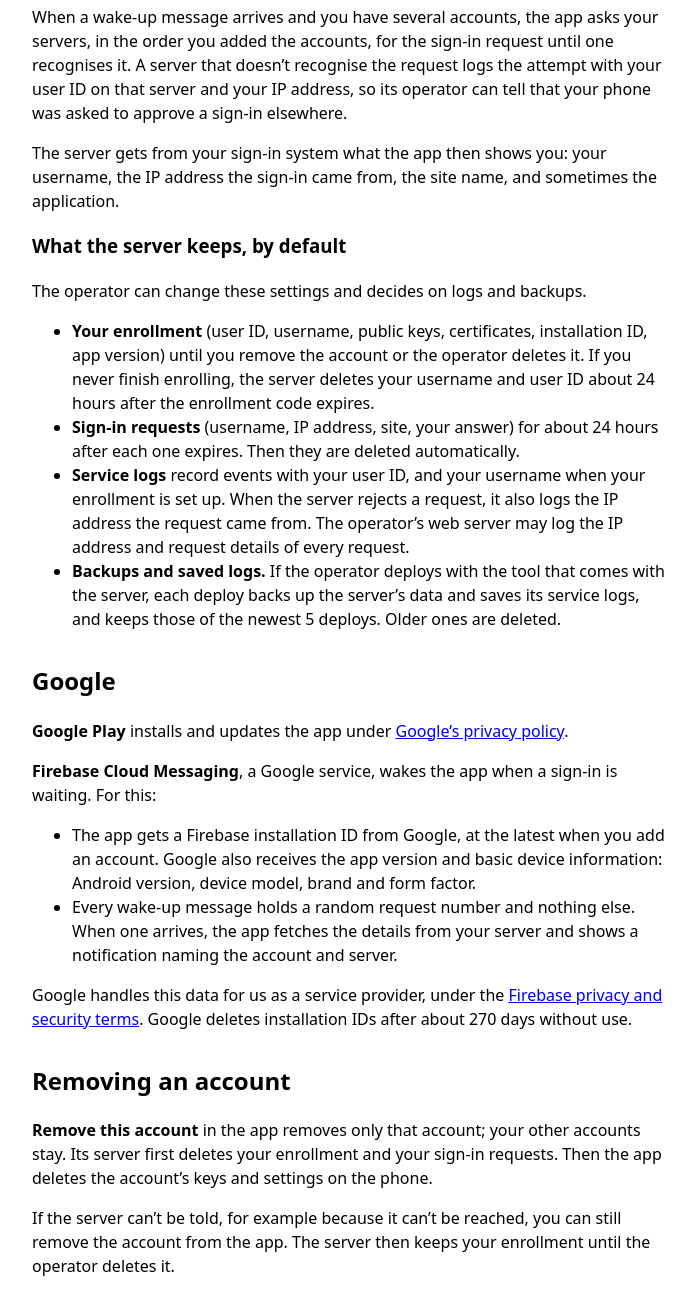
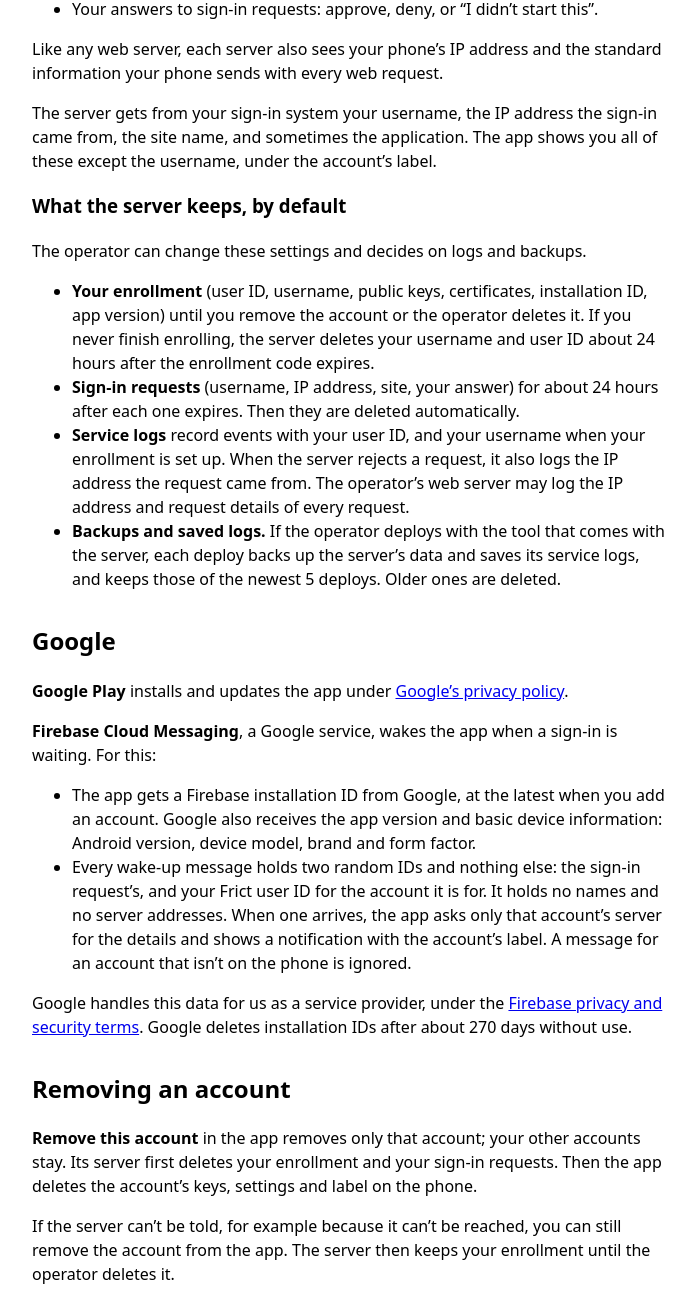
Before and after one commit to frict-auth/frict.app, a plain HTML site: page index.html in a window 1280 px wide. Shown: the part 1346-2635 px from the top of the page, without its empty margins (288-983 px from the left). Drawn offline with Linux system fonts and the light colour scheme.

Commit message:
Match the policy to routed pushes and account labels
Pushes carry the request and user IDs and reach only the named account's
server (frict-server #38, frict-android #34), so no other operator learns
of a sign-in. Accounts get a label from the enroll reply's username that
stays on the phone (frict-server #39, frict-android #35).

Co-Authored-By: Claude Opus 5.5 <noreply@anthropic.com>

Co-authored-by: omnigent <noreply@omnigent.ai>

```diff
--- a/index.html
+++ b/index.html
@@ -22,6 +22,7 @@ h2 { margin-top: 2rem; }
 <ul>
 <li><strong>Sign-in keys.</strong> For each account, the app creates two keys in Android’s secure key storage. The private halves never leave the phone.</li>
 <li><strong>Account settings.</strong> For each account: the server’s address, your Frict user ID, and whether approving accepts only your fingerprint or another strong biometric (such as face unlock on some phones), or also your screen lock.</li>
+<li><strong>Account label.</strong> When you add an account, the server returns your username on that sign-in system. The app suggests a label made of that username and the server’s host name, which you can change. The label stays on the phone: the app never sends it to a server or to Google.</li>
 <li><strong>Camera.</strong> If you scan the enrollment QR code, the app reads camera frames in memory to find the code. It does not save or send images. You can paste the link instead.</li>
 <li><strong>Biometrics and screen lock.</strong> Android checks your fingerprint or another strong biometric (such as face unlock on some phones), or your screen lock. The app only learns whether the check passed.</li>
 </ul>
@@ -37,8 +38,7 @@ h2 { margin-top: 2rem; }
 <li>Your answers to sign-in requests: approve, deny, or “I didn’t start this”.</li>
 </ul>
 <p>Like any web server, each server also sees your phone’s IP address and the standard information your phone sends with every web request.</p>
-<p>When a wake-up message arrives and you have several accounts, the app asks your servers, in the order you added the accounts, for the sign-in request until one recognises it. A server that doesn’t recognise the request logs the attempt with your user ID on that server and your IP address, so its operator can tell that your phone was asked to approve a sign-in elsewhere.</p>
-<p>The server gets from your sign-in system what the app then shows you: your username, the IP address the sign-in came from, the site name, and sometimes the application.</p>
+<p>The server gets from your sign-in system your username, the IP address the sign-in came from, the site name, and sometimes the application. The app shows you all of these except the username, under the account’s label.</p>
 
 <h3>What the server keeps, by default</h3>
 <p>The operator can change these settings and decides on logs and backups.</p>
@@ -54,12 +54,12 @@ h2 { margin-top: 2rem; }
 <p><strong>Firebase Cloud Messaging</strong>, a Google service, wakes the app when a sign-in is waiting. For this:</p>
 <ul>
 <li>The app gets a Firebase installation ID from Google, at the latest when you add an account. Google also receives the app version and basic device information: Android version, device model, brand and form factor.</li>
-<li>Every wake-up message holds a random request number and nothing else. When one arrives, the app fetches the details from your server and shows a notification naming the account and server.</li>
+<li>Every wake-up message holds two random IDs and nothing else: the sign-in request’s, and your Frict user ID for the account it is for. It holds no names and no server addresses. When one arrives, the app asks only that account’s server for the details and shows a notification with the account’s label. A message for an account that isn’t on the phone is ignored.</li>
 </ul>
 <p>Google handles this data for us as a service provider, under the <a href="https://firebase.google.com/support/privacy">Firebase privacy and security terms</a>. Google deletes installation IDs after about 270 days without use.</p>
 
 <h2>Removing an account</h2>
-<p><strong>Remove this account</strong> in the app removes only that account; your other accounts stay. Its server first deletes your enrollment and your sign-in requests. Then the app deletes the account’s keys and settings on the phone.</p>
+<p><strong>Remove this account</strong> in the app removes only that account; your other accounts stay. Its server first deletes your enrollment and your sign-in requests. Then the app deletes the account’s keys, settings and label on the phone.</p>
 <p>If the server can’t be told, for example because it can’t be reached, you can still remove the account from the app. The server then keeps your enrollment until the operator deletes it.</p>
 <p>Removing an account doesn’t delete these, which the operator controls:</p>
 <ul>
```
